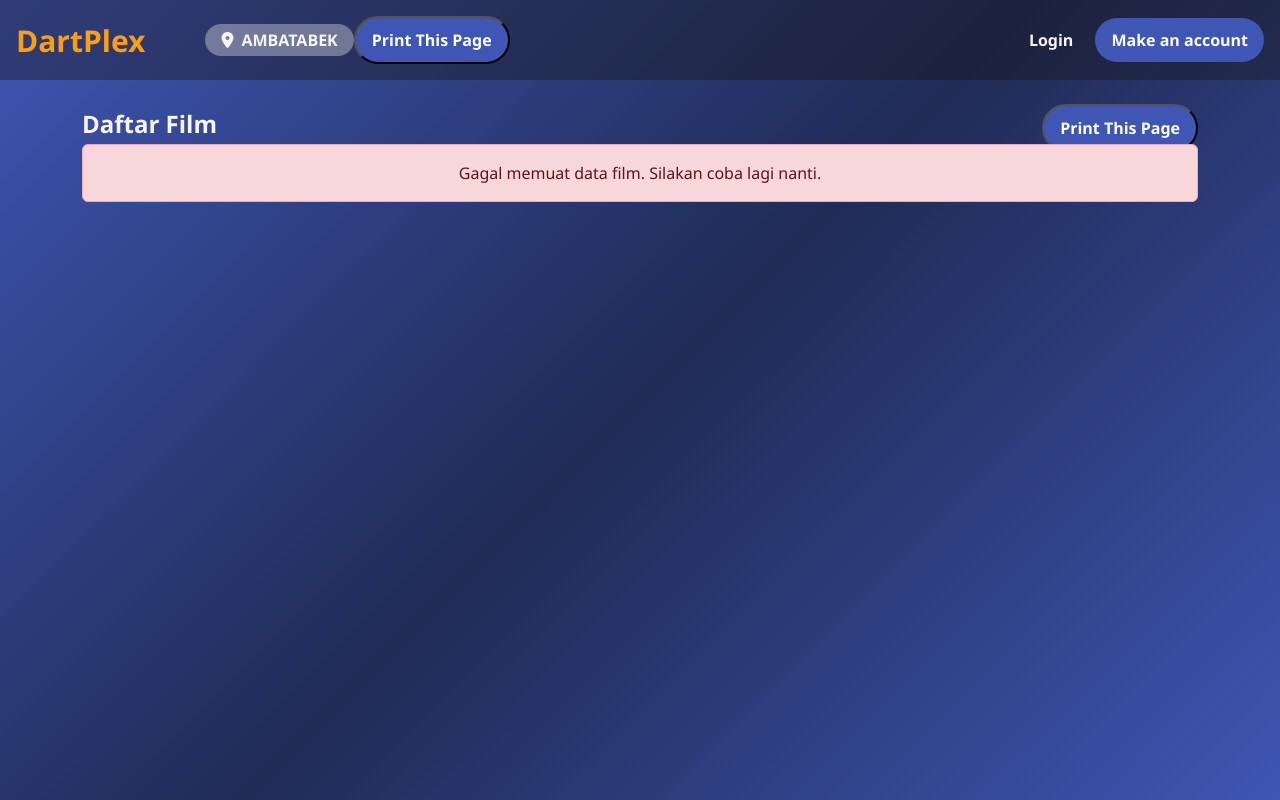
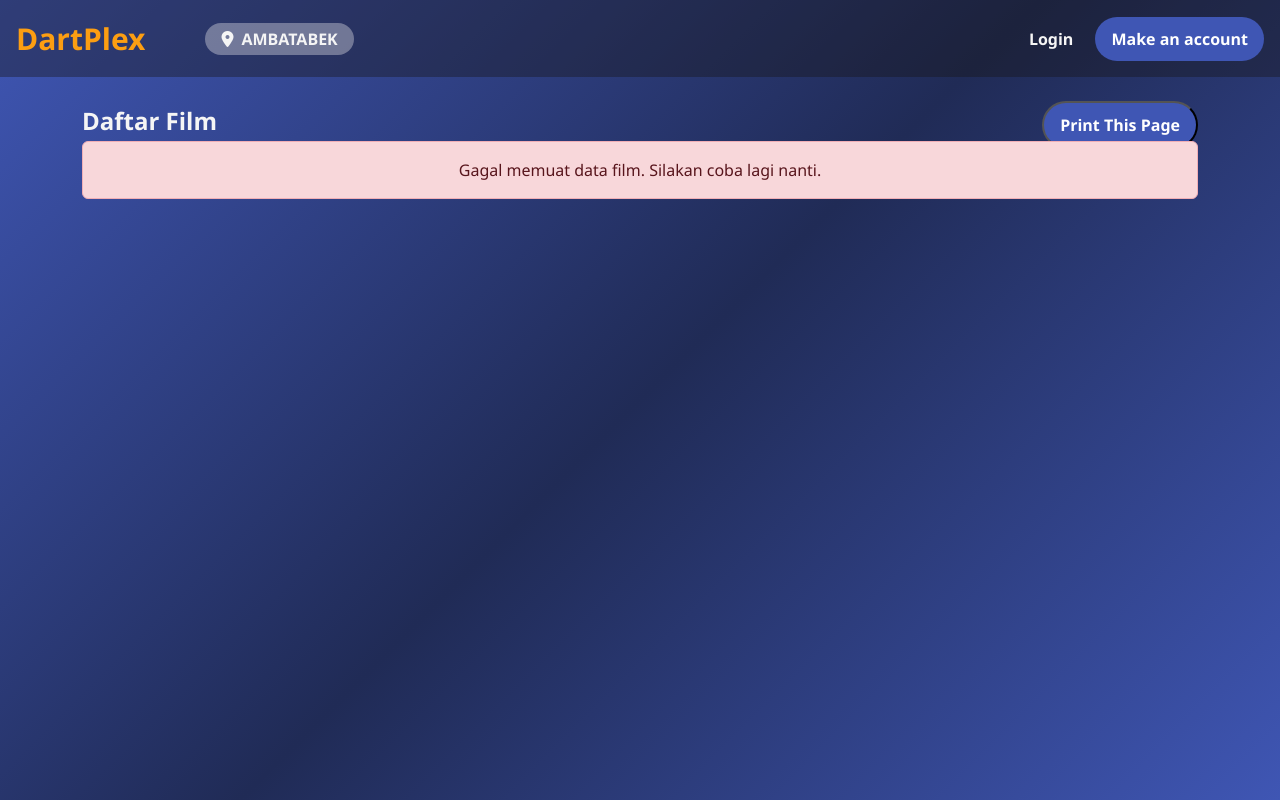
Before and after one commit to EL-43/DartPlex-Cinemas, a website: page External/addmovie.html in a window 1280 px wide. Drawn offline with nearby package versions, Linux system fonts and the light colour scheme; no server answers.

Commit message:
fixed styling

```diff
--- a/External/addmovie.html
+++ b/External/addmovie.html
@@ -17,9 +17,6 @@
     <div class="d-inline-flex align-items-center px-3 py-1 rounded-pill location-badge" style="color: whitesmoke;">
       <i class="fas fa-location-dot me-2"></i>
       <span class="fw-bold">AMBATABEK</span>
-    </div>
-    <div>
-      <button class="signupbutton fw-bold rounded-pill px-3" onclick="window.print()">Print This Page</button>
     </div>
     <div class="auth-buttons ms-auto">
       <a href="/login" class="loginbutton fw-bold">Login</a>
```
Also changed, not shown: External/assign.html (+1 -0 lines).
